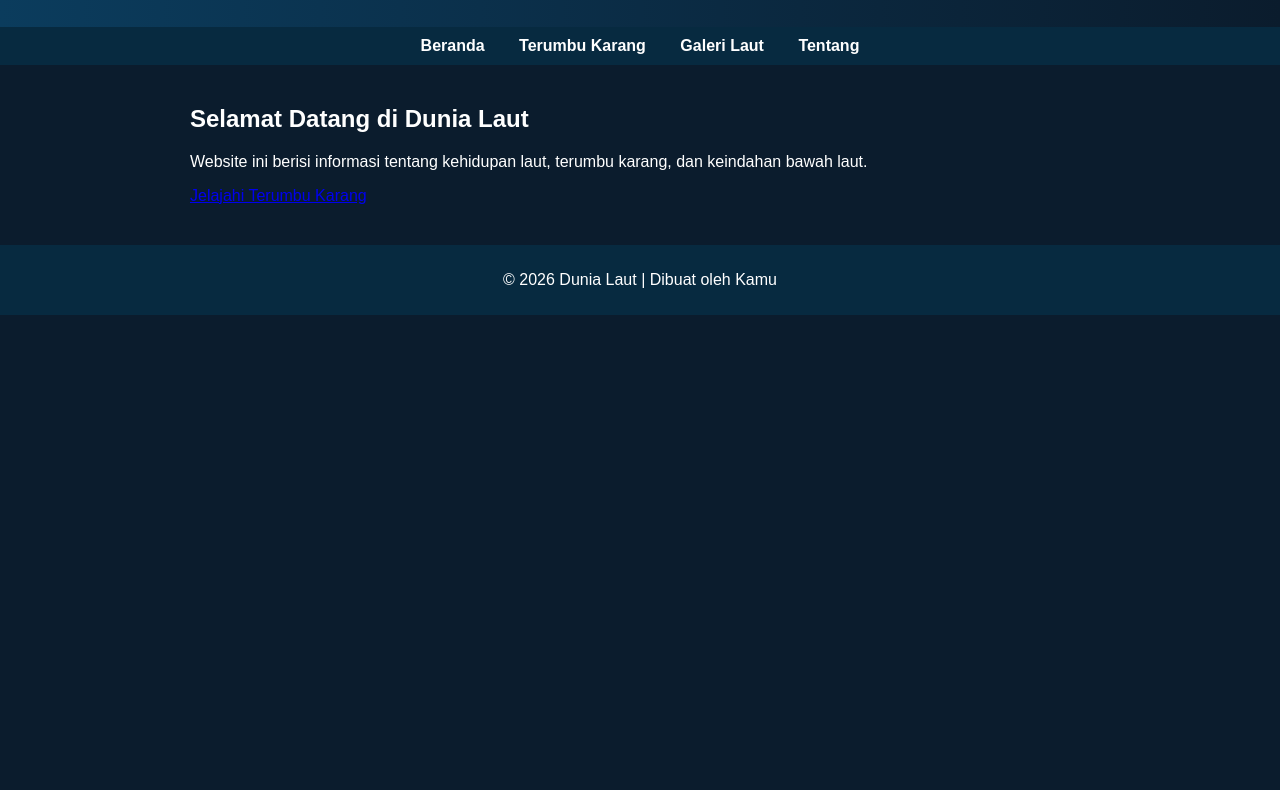
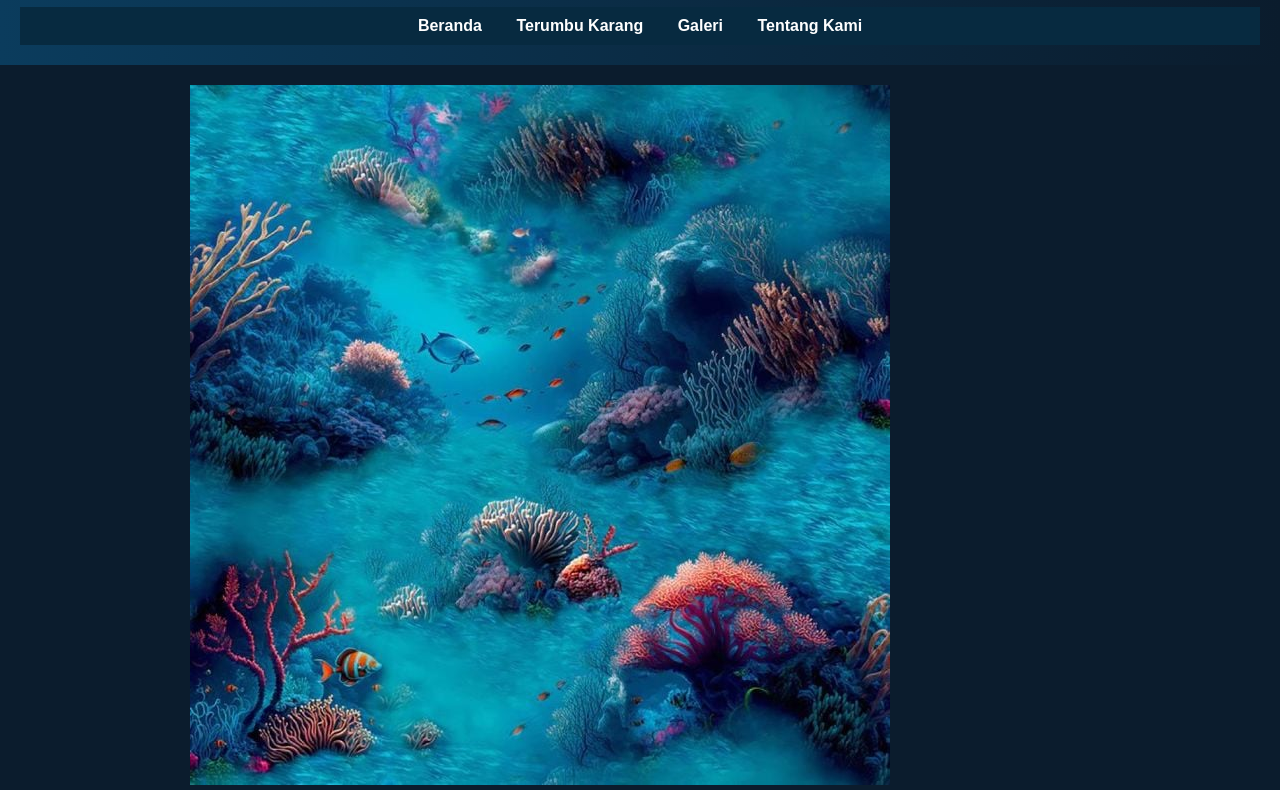
Before and after one commit to oceaneduexplorer/dunia-laut, a plain HTML site: page index.html in a window 1280 px wide. Shown: the part 94-884 px from the top of the page. Before the commit the page ends 800 px from the top, so only its background shows below. Drawn offline with Linux system fonts and the light colour scheme.

Commit message:
Update index.html

```diff
--- a/index.html
+++ b/index.html
@@ -8,29 +8,25 @@
 <body>
 
 <header>
-    <h1>🌊 Dunia Laut 🌊</h1>
+    <h1>🌊 Jelajahi Dunia Laut 🌊</h1>
+    <nav>
+        <a href="index.html">Beranda</a>
+        <a href="terumbu.html">Terumbu Karang</a>
+        <a href="galeri.html">Galeri</a>
+        <a href="tentang.html">Tentang Kami</a>
+    </nav>
 </header>
 
-<nav>
-    <a href="index.html">Beranda</a>
-    <a href="terumbu.html">Terumbu Karang</a>
-    <a href="galeri.html">Galeri Laut</a>
-    <a href="#">Tentang</a>
-</nav>
-
 <section class="hero">
-    <div class="hero-text">
-        <h2>Selamat Datang di Dunia Laut</h2>
-        <p>
-            Website ini berisi informasi tentang kehidupan laut,
-            terumbu karang, dan keindahan bawah laut.
-        </p>
-        <a class="btn" href="terumbu.html">Jelajahi Terumbu Karang</a>
-    </div>
+    <img src="images/laut.jpg" alt="Laut">
+    <h2>Menjelajahi Keindahan Laut</h2>
+    <p>Website edukasi tentang ekosistem laut dan konservasi.</p>
 </section>
 
 <footer>
-    <p>© 2026 Dunia Laut | Dibuat oleh Kamu</p>
+    <p>Ikuti kami di:</p>
+    <a href="https://www.instagram.com/oceaneduexplorer" target="_blank">Instagram</a> |
+    <a href="https://www.tiktok.com/@oceaneduexplorer" target="_blank">TikTok</a>
 </footer>
 
 </body>
```
